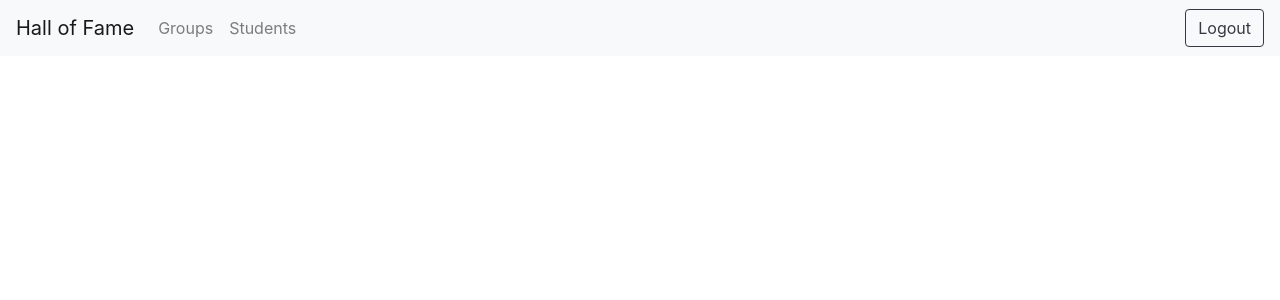
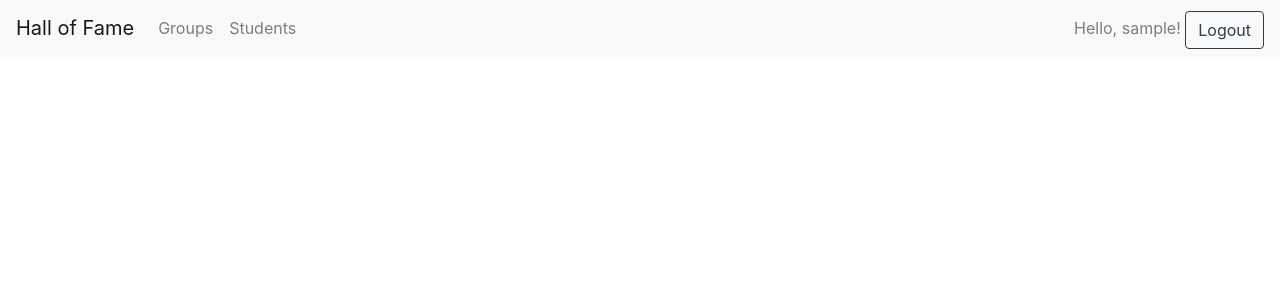
Before and after one commit to hardkov/hall-of-fame, a Django app: page /groups/ in a window 1280 px wide. Shown: the top 300 px of the page. Run offline with Django 3.2, Linux system fonts and the light colour scheme; the visitor is signed in with stand-in values (Sample User, id 1); data that the repository does not hold is empty; some libraries are stand-ins or nearby versions.

Commit message:
Add hello, {username} to navbar

```diff
--- a/hof/templates/hof/includes/navbar.html
+++ b/hof/templates/hof/includes/navbar.html
@@ -18,16 +18,18 @@
         </li>
     </ul>
     <ul class="navbar-nav ml-auto">
+
         <li class="nav-item">
-            {% if not user.is_authenticated %}
+        {% if not user.is_authenticated %}
             <a class="btn btn-outline-dark" href="/admin">
                 Sign in
             </a>
-            {% else %}
+        {% else %}
+            <span class="navbar-text">Hello, {{ user.get_username }}!</span>
             <a class="btn btn-outline-dark" href="/admin/logout">
                 Logout
             </a>
-            {% endif %}
+        {% endif %}
         </li>
     </ul>
     </div>
```
